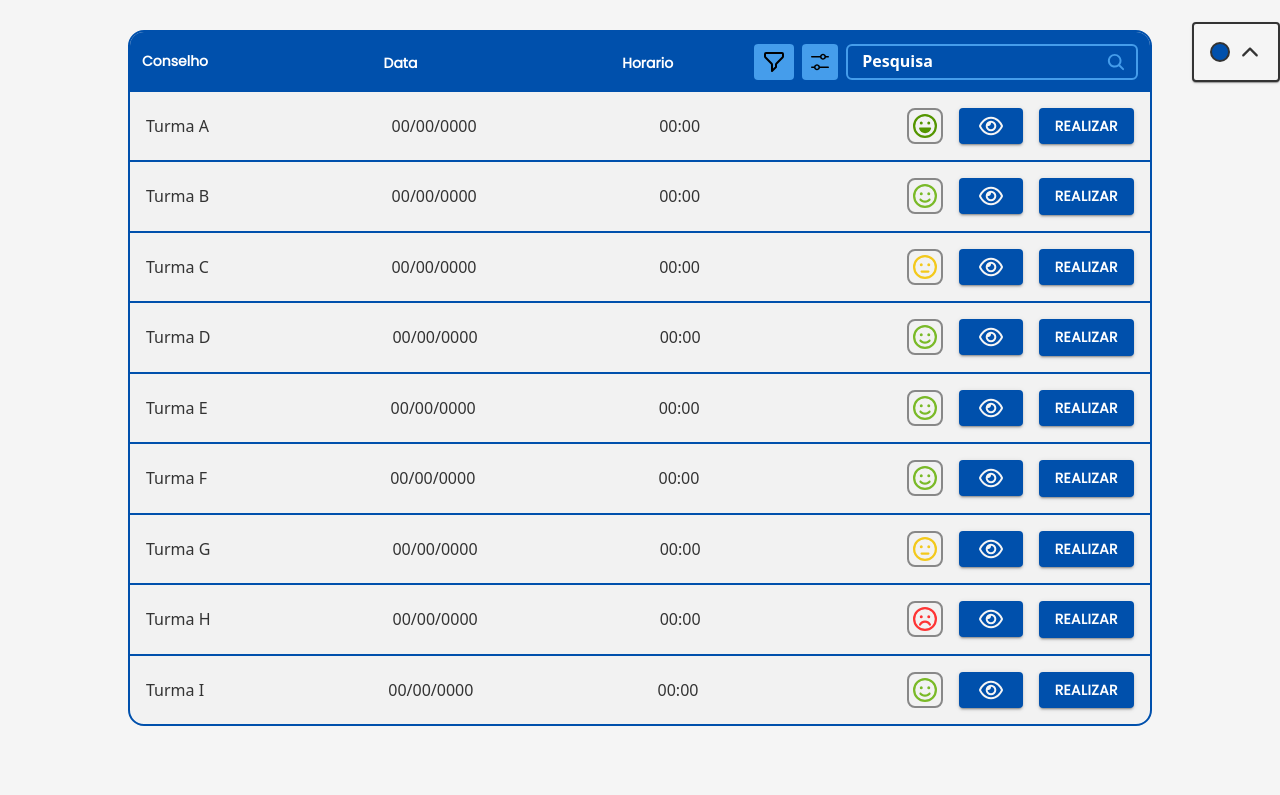
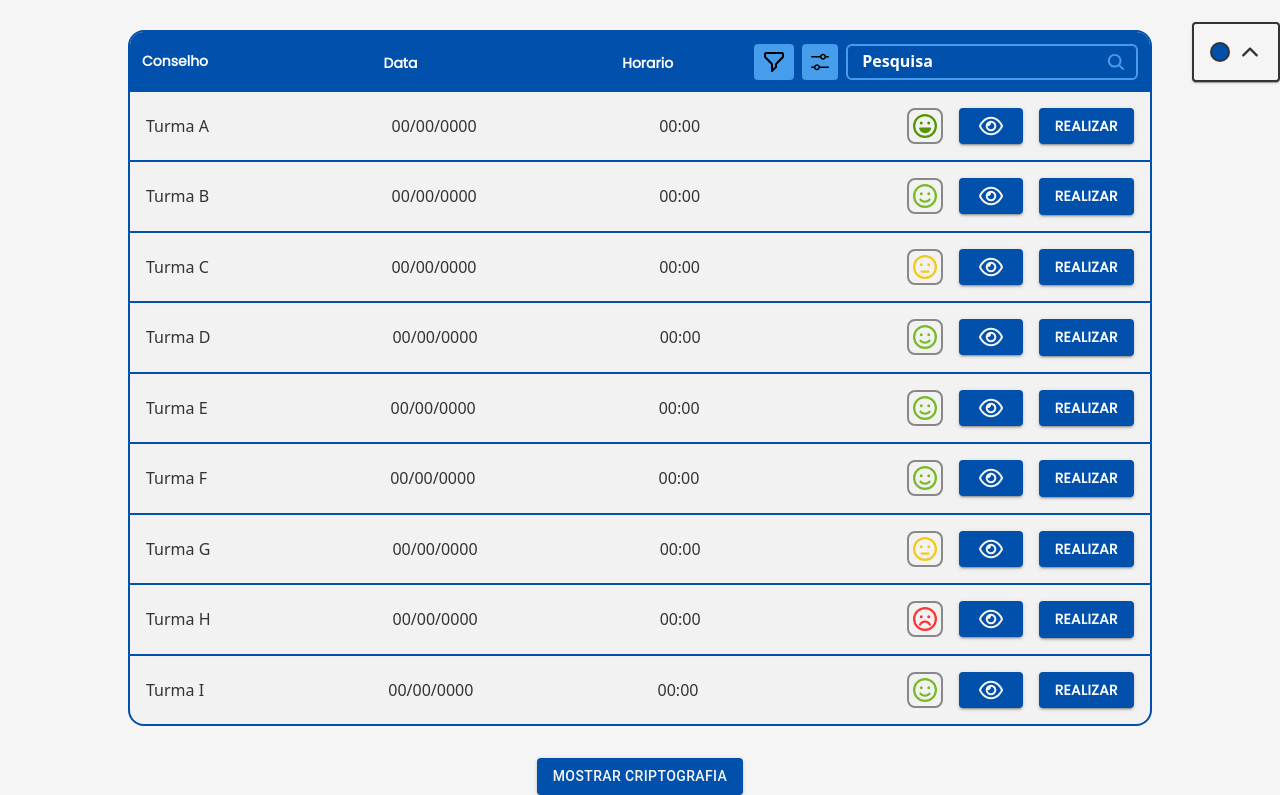
Before and after one commit to Hivqs79/Portal_do_Conselho, a Next.js app in the folder front/app/: page /components in a window 1280 px wide. Shown: the part 718-1513 px from the top of the page. Before the commit the page ends 1444 px from the top, so only its background shows below. Built offline with nearby package versions, Linux system fonts and the light colour scheme.

Commit message:
:sparkles: feat: adding button that calls encryption function for testing, just click and look at the console

```diff
--- a/front/app/app/components/page.tsx
+++ b/front/app/app/components/page.tsx
@@ -48,10 +48,43 @@ import Icon from "@/components/Icon";
 import Rank from "@/components/rank/Rank";
 import { FaRegEye, FaRegFilePdf } from "react-icons/fa6";
 import Table from "@/components/table/Table";
+import Encryptor from "@/encryption/Encryptor";
+import Decryptor from "@/encryption/Decryptor";
 
 export default function Components() {
   const { primaryColor, secondaryColor, terciaryColor, constrastColor } =
     useThemeContext();
+
+  const usersJSON = {
+    users: [
+      {
+        id: 1,
+        nome: "Pedro Henrique Panstein",
+        frequencia: 95,
+        rank: "Ótimo",
+        pontos_positivos: "Participativo e proativo nas atividades.",
+        pontos_a_melhorar: "Precisa melhorar a pontualidade.",
+      },
+      {
+        id: 2,
+        nome: "Mateus Henrique Bosqquetti",
+        frequencia: 80,
+        rank: "Bom",
+        pontos_positivos: "Bom desempenho nas entregas.",
+        pontos_a_melhorar: "Poderia se comunicar mais com a equipe.",
+      },
+    ],
+  };
+
+  function mostrarCriptografia() {
+    const jsonEmbaralhado = Encryptor(usersJSON); //embaralha o json
+    console.log("Json embaralhado:");
+    console.log(jsonEmbaralhado);
+
+    const jsonDesembaralhado = Decryptor(jsonEmbaralhado); //desembaralha o json
+    console.log("Json Desembaralhado:");
+    console.log(jsonDesembaralhado);
+  }
 
   return (
     <Container
@@ -220,7 +253,15 @@ export default function Components() {
         <Rank type="critico" outline={false} popover={false} />
       </Box>
 
-      <Table variant="primary"/>
+      <Table variant="primary" />
+
+      <Button
+        variant="contained"
+        color="primary"
+        onClick={() => mostrarCriptografia()}
+      >
+        Mostrar Criptografia
+      </Button>
     </Container>
   );
 }
```
